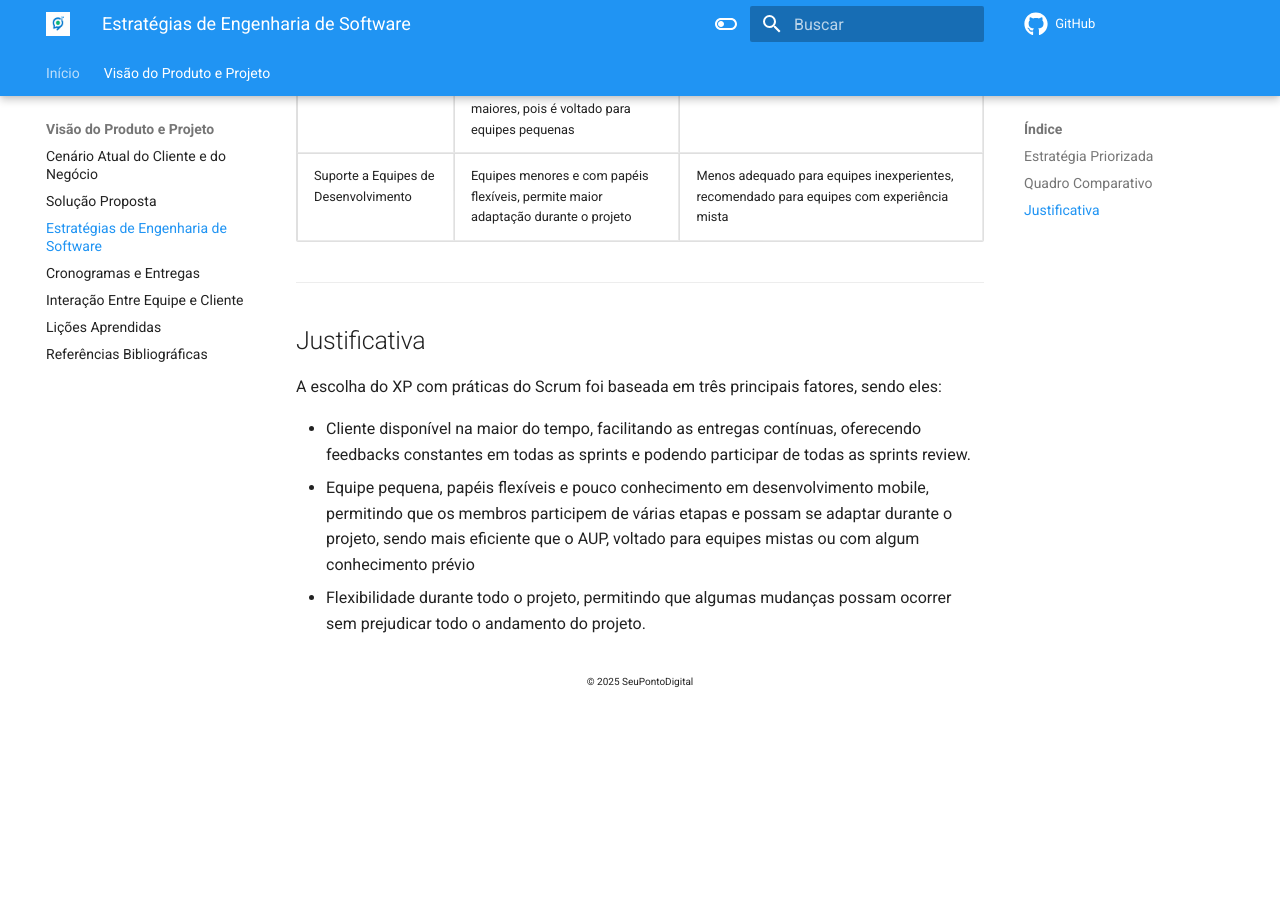
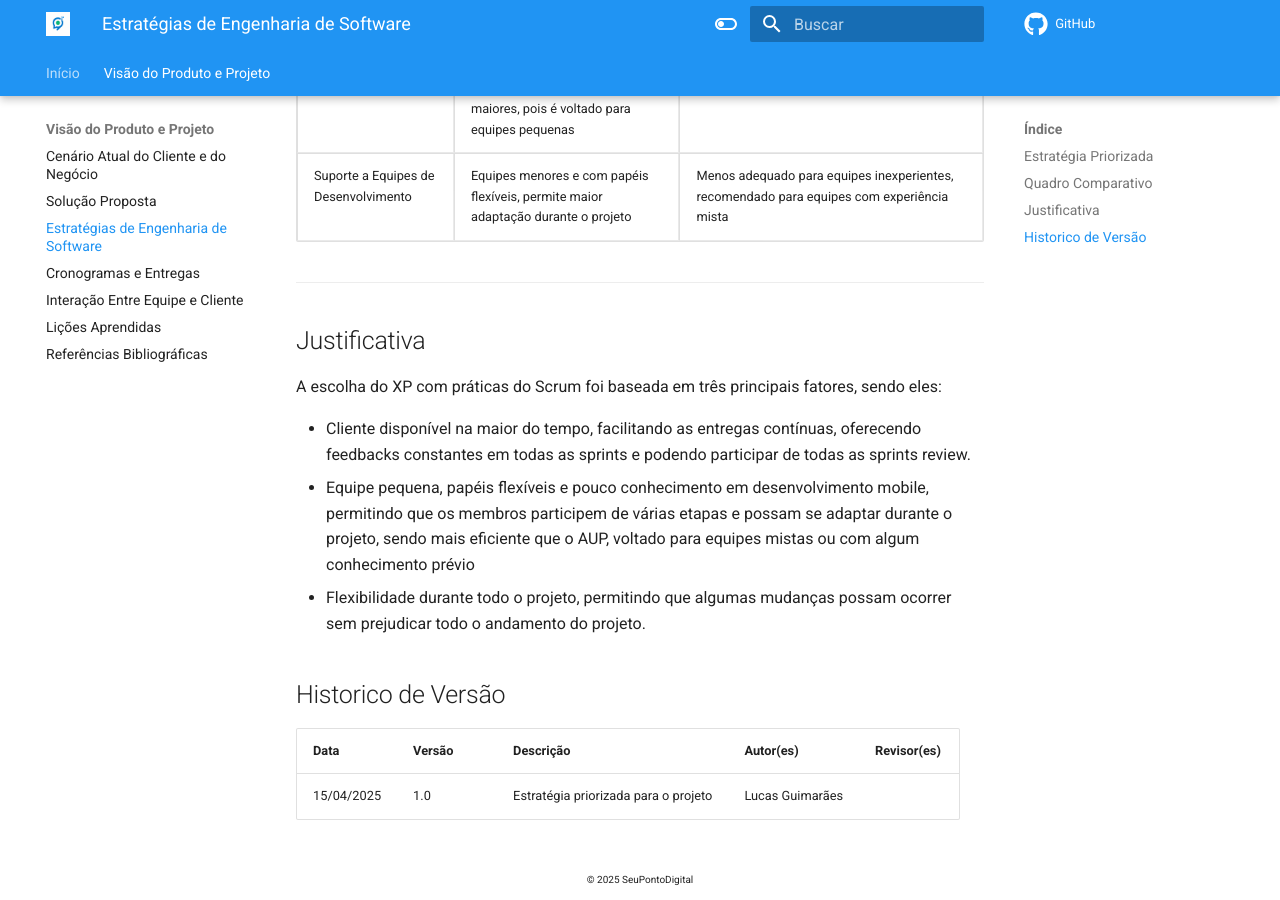
Before and after one commit to mdsreq-fga-unb/2025.1-T01-SeuPontoDigital, an MkDocs documentation site: the page built from docs/doc-visao/top3.md, in a window 1280 px wide and 900 px high, scrolled down 1334 px. Built offline with MkDocs 1.6.1 and Material for MkDocs 9.7.7, drawn with Linux system fonts in a browser that asks for light colours; comment, search, counter and statistics services are not loaded; before the commit the page ends 2036 px from its top, so only the background shows below that.

Commit message:
docs: historico de versao das estrategias de esw

```diff
--- a/docs/doc-visao/top3.md
+++ b/docs/doc-visao/top3.md
@@ -84,3 +84,8 @@ A escolha do XP com práticas do Scrum foi baseada em três principais fatores,
 - Cliente disponível na maior do tempo, facilitando as entregas contínuas, oferecendo feedbacks constantes em todas as sprints e podendo participar de todas as sprints review.
 - Equipe pequena, papéis flexíveis e pouco conhecimento em desenvolvimento mobile, permitindo que os membros participem de várias etapas e possam se adaptar durante o projeto, sendo mais eficiente que o AUP, voltado para equipes mistas ou com algum conhecimento prévio
 - Flexibilidade durante todo o projeto, permitindo que algumas mudanças possam ocorrer sem prejudicar todo o andamento do projeto.
+
+## Historico de Versão
+Data     | Versão | Descrição | Autor(es) | Revisor(es)
+-------- | ------ | --------- | ----- | ---------
+15/04/2025 | 1.0 | Estratégia priorizada para o projeto| Lucas Guimarães |
```
